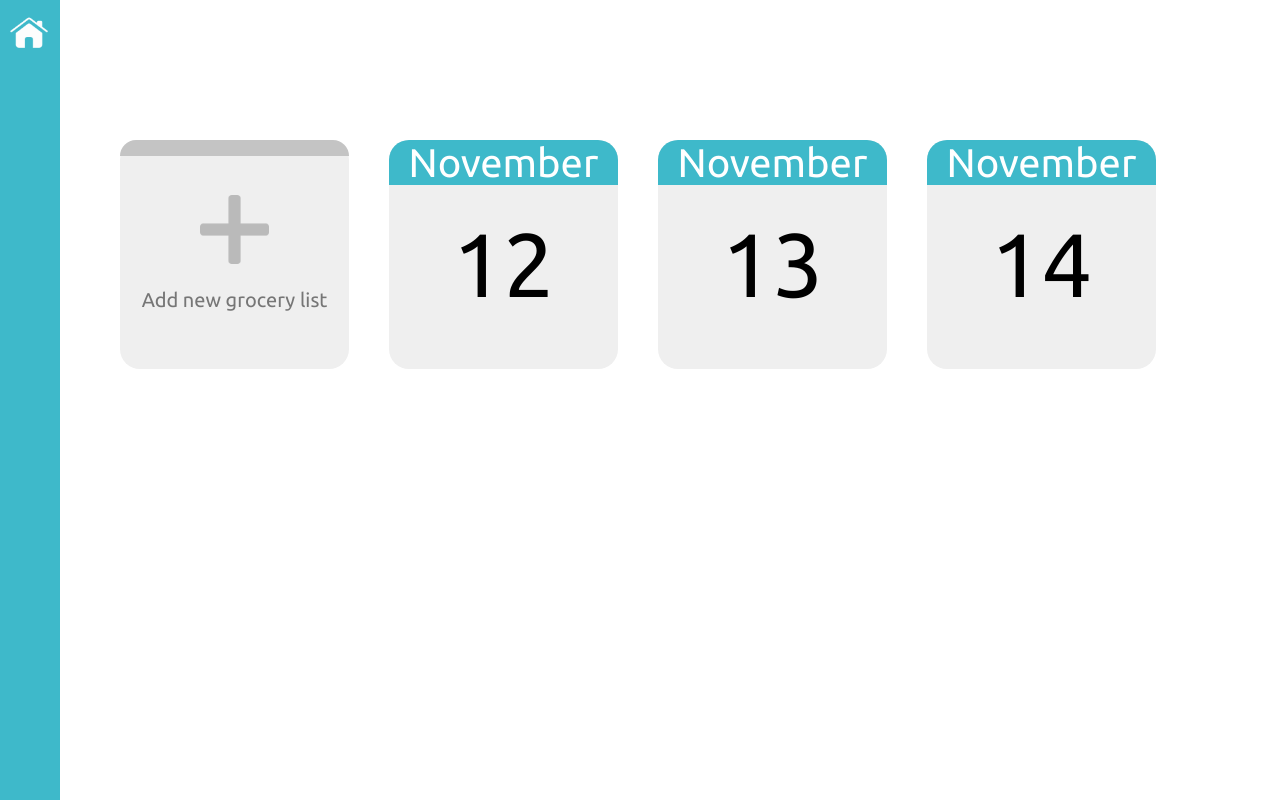
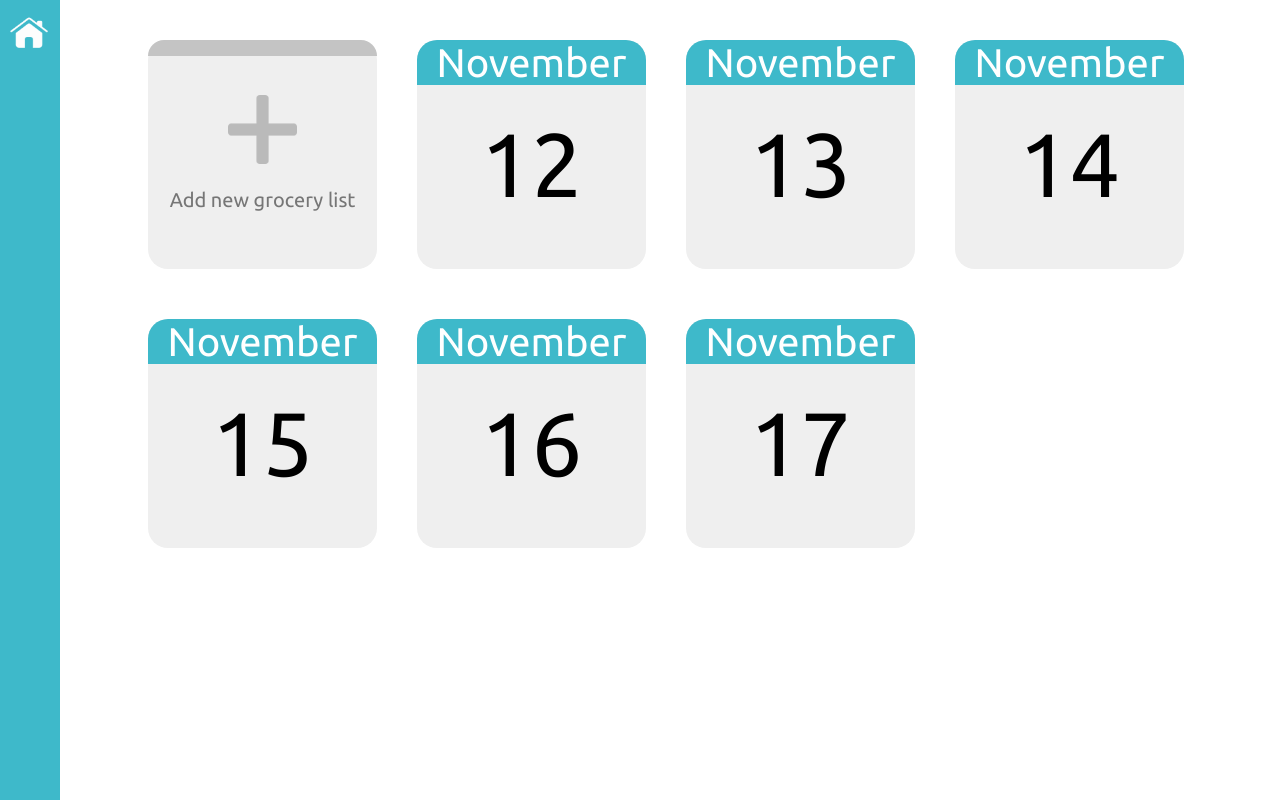
Before and after one commit to isabelleyzhou/grocery-list, a React (Create React App) app: page / in a window 1280 px wide. Built offline with nearby package versions, Linux system fonts and the light colour scheme.

Commit message:
fixed flex box

```diff
--- a/src/components/Dashboard/Dashboard.css
+++ b/src/components/Dashboard/Dashboard.css
@@ -12,8 +12,9 @@ html body {
 }
 
 .boxes-container {
-  position: relative;
   display: flex;
-  width: 1200px;
-  margin: 100px;
+  flex-wrap: wrap;
+  width: 90%;
+  height: 100%;
+  margin-left: auto;
 }
--- a/src/components/Dashboard/Dashboard.jsx
+++ b/src/components/Dashboard/Dashboard.jsx
@@ -5,7 +5,14 @@ import "./Dashboard.css";
 import { NavLink } from "react-router-dom";
 import home from "../images/home.png";
 
-const dateList = ["November 12", "November 13", "November 14"];
+const dateList = [
+  "November 12",
+  "November 13",
+  "November 14",
+  "November 15",
+  "November 16",
+  "November 17"
+];
 
 function displayDates(dateList) {
   const boxArray = [];
```
